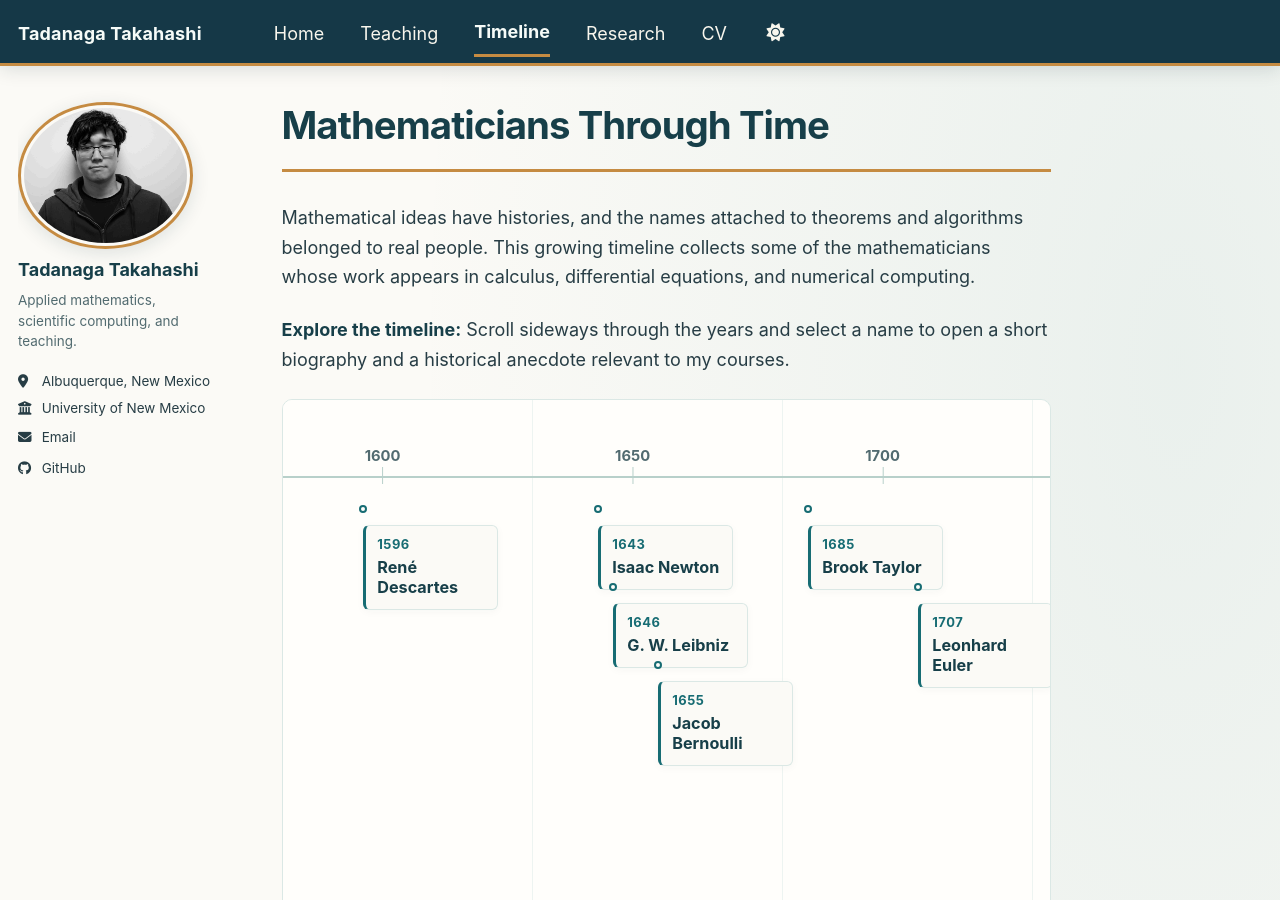
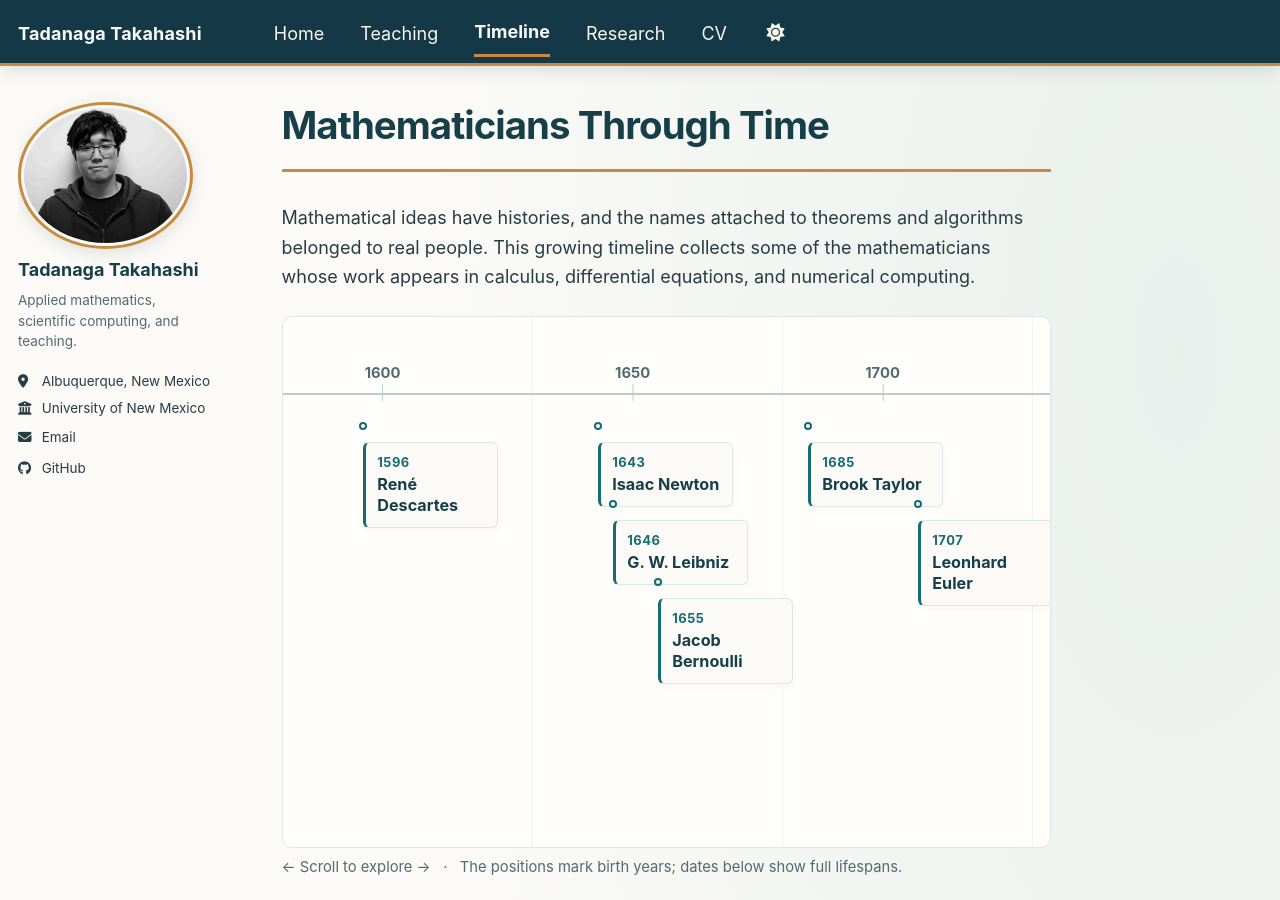
Before and after one commit to tadanaga/webpage, a Jekyll site: the page built from _pages/timeline.md, in a window 1280 px wide and 900 px high. Built offline with Jekyll 4.4.1, drawn with Linux system fonts in a browser that asks for light colours; a style sheet for code colours, icons or effects is not loaded.

Commit message:
Update timeline.md

```diff
--- a/_pages/timeline.md
+++ b/_pages/timeline.md
@@ -6,8 +6,6 @@
 ---
 
 Mathematical ideas have histories, and the names attached to theorems and algorithms belonged to real people. This growing timeline collects some of the mathematicians whose work appears in calculus, differential equations, and numerical computing.
-
-**Explore the timeline:** Scroll sideways through the years and select a name to open a short biography and a historical anecdote relevant to my courses.
 
 <div class="math-history-overview" role="region" tabindex="0" aria-label="Scrollable timeline of mathematicians, 1600 to 1950">
   <div class="math-history-track">
```
